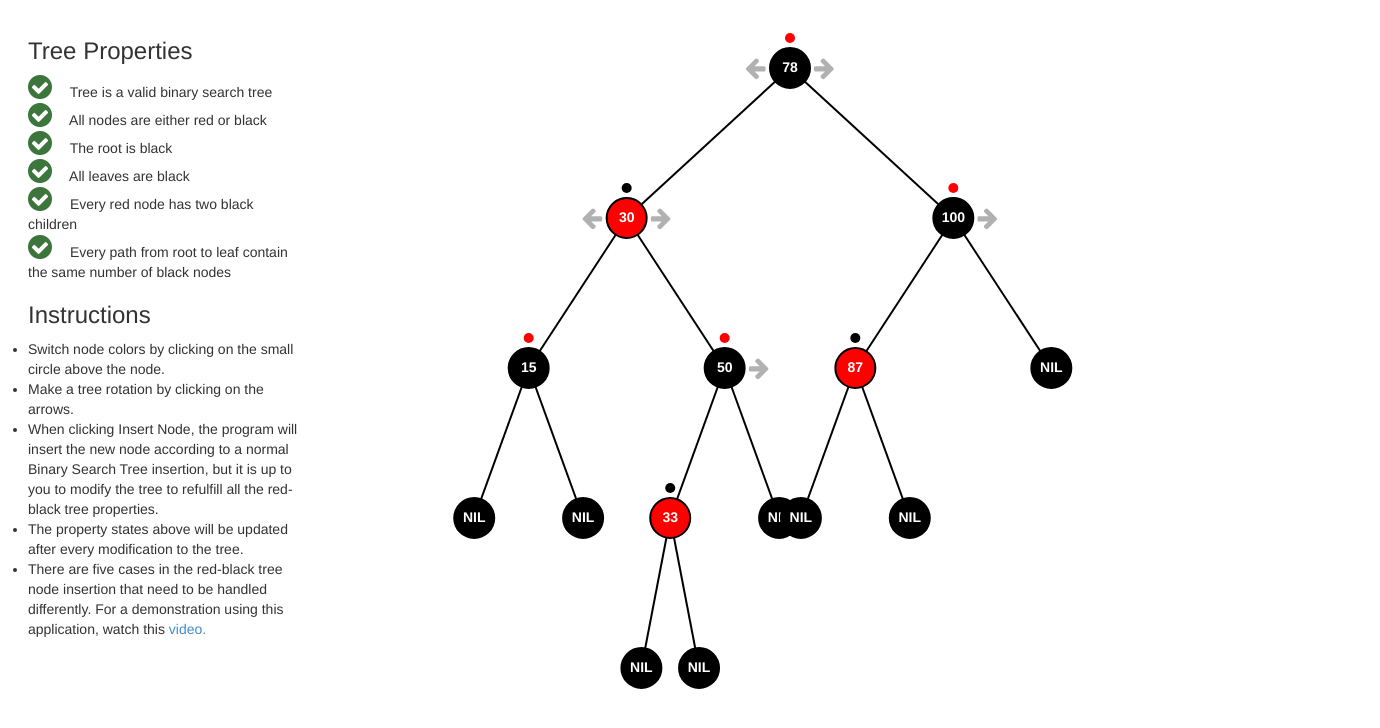
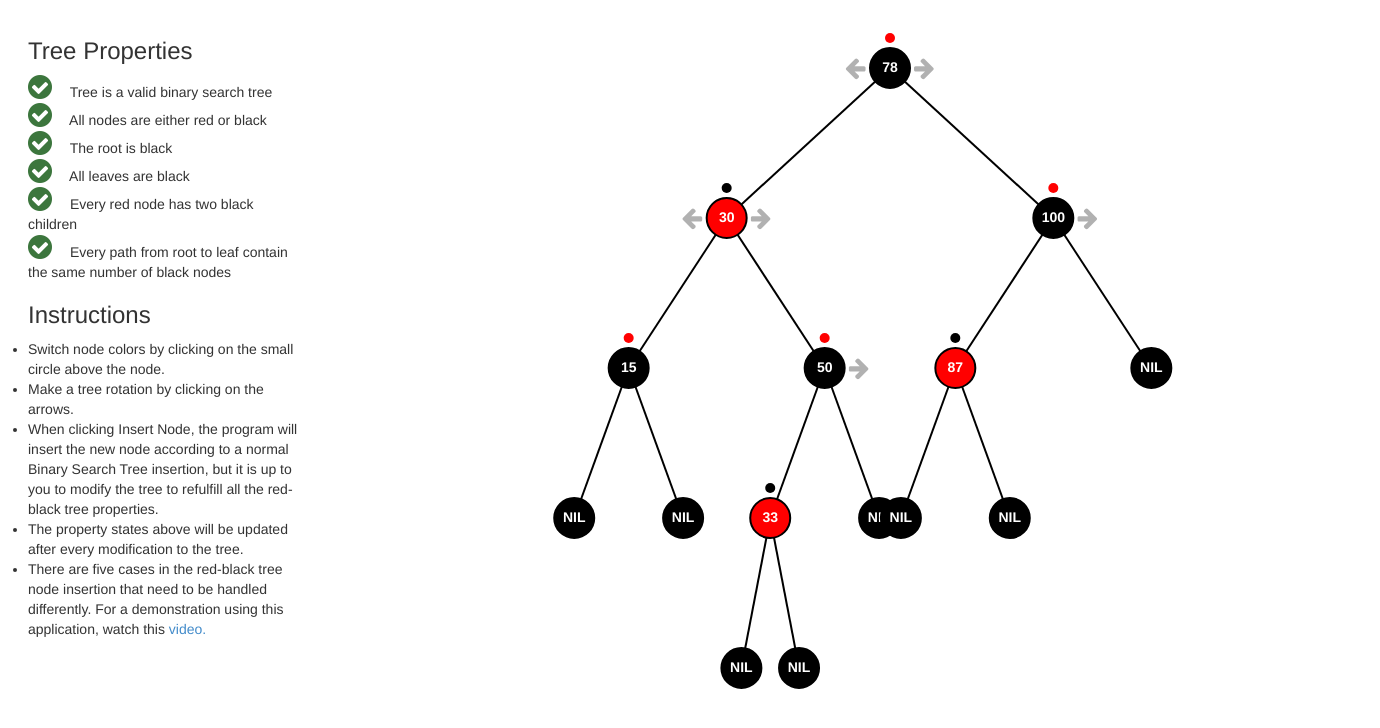
Before and after one commit to tommikaikkonen/rbtree, a plain HTML site: page index.html in a window 1280 px wide. Shown: the part 54-782 px from the top of the page, 1380 px wide, since content can reach past the window. Drawn offline with Linux system fonts and the light colour scheme.

Commit message:
Fixed graph localization

```diff
--- a/css/main.css
+++ b/css/main.css
@@ -20,4 +20,6 @@
 
 .graph {
     float:right;
+    position: absolute;
+    margin-left: 400px;
 }
```
